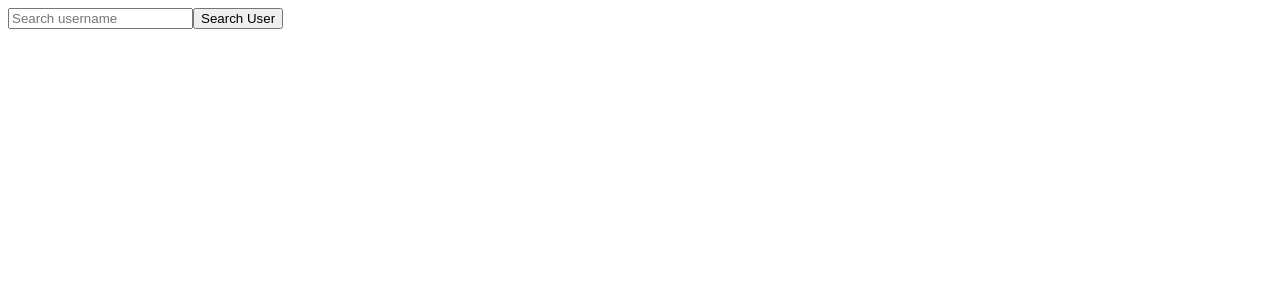
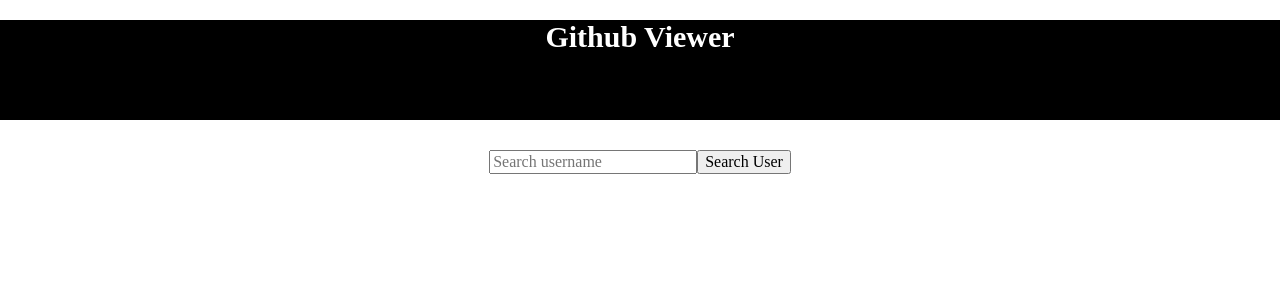
Before and after one commit to nikkisato/Github-viewer, a React app: page / in a window 1280 px wide. Shown: the top 300 px of the page. Built offline with nearby package versions, Linux system fonts and the light colour scheme.

Commit message:
styling pages

```diff
--- a/package.json
+++ b/package.json
@@ -25,6 +25,7 @@
   "author": "",
   "license": "ISC",
   "dependencies": {
+    "normalize.css": "^8.0.1",
     "react": "^16.12.0",
     "react-dom": "^16.12.0",
     "react-redux": "^7.1.3",
--- a/src/components/App.js
+++ b/src/components/App.js
@@ -1,5 +1,6 @@
 import React from 'react';
 import GithubPage from './github/githubPage';
+import 'normalize.css';
 
 export default function App() {
   return <GithubPage />;
--- /dev/null
+++ b/src/components/github/GithubItem.css
@@ -0,0 +1,8 @@
+section {
+    text-align:center;
+    margin-top: 50px;
+    img{
+        float: left;
+        margin-left:100px;
+    }
+}
--- a/src/components/github/GithubItem.js
+++ b/src/components/github/GithubItem.js
@@ -1,5 +1,6 @@
 import React from 'react';
 import PropTypes from 'prop-types';
+import './GithubItem.css';
 
 const Github = ({
   user: { name, avatar_url, bio, followers, following, html_url }
@@ -8,15 +9,18 @@
     <section>
       <img src={avatar_url}></img>
       <h1>{name}</h1>
-      <p>Bio: {bio}</p>
-      <p>Followers: {followers}</p>
-      <p>Following: {following}</p>
-      <a href='${html_url}'>
-        <p>Link to Github</p>
-      </a>
-      <a href='${repos_url}'>
-        <p>Link to Repo</p>
-      </a>
+      <p>
+        <b>Bio:</b> {bio}
+      </p>
+      <p>
+        <b>Followers:</b> {followers}
+      </p>
+      <p>
+        <b>Following: </b>
+        {following}
+      </p>
+      <p>{html_url}</p>
+      <a href='${html_url}'>{html_url}</a>
     </section>
   </>
 );
--- /dev/null
+++ b/src/components/github/GithubPage.css
@@ -0,0 +1,4 @@
+form {
+  text-align: center;
+  margin-top: 30px;
+}
--- a/src/components/github/githubPage.js
+++ b/src/components/github/githubPage.js
@@ -4,6 +4,8 @@
 import { useSelector, useDispatch } from 'react-redux';
 import { fetchUsername } from '../../actions/githubActions';
 import { getUser, isLoadingUser } from '../../selectors/githubSelectors';
+import Header from '../header/Header';
+import './GithubPage.css';
 
 const GithubPage = () => {
   const [username, setNewUsername] = useState('');
@@ -22,6 +24,7 @@
 
   return (
     <>
+      <Header />
       <form onSubmit={handleClick}>
         <input
           type='text'
--- /dev/null
+++ b/src/components/header/Header.css
@@ -0,0 +1,9 @@
+header {
+  text-align: center;
+  background-color: black;
+  height: 100px;
+  h1 {
+color: white;
+    font-size: 30px;
+  }
+}
--- /dev/null
+++ b/src/components/header/Header.js
@@ -0,0 +1,18 @@
+import React from 'react';
+import PropTypes from 'prop-types';
+import './Header.css';
+
+const Header = () => {
+  return (
+    <>
+      <header>
+        <h1>Github Viewer</h1>
+      </header>
+    </>
+  );
+};
+
+// Header.propTypes = {
+// };
+
+export default Header;
```
Also changed, not shown: 1 other file (tests, documents, lock files or other folders).
